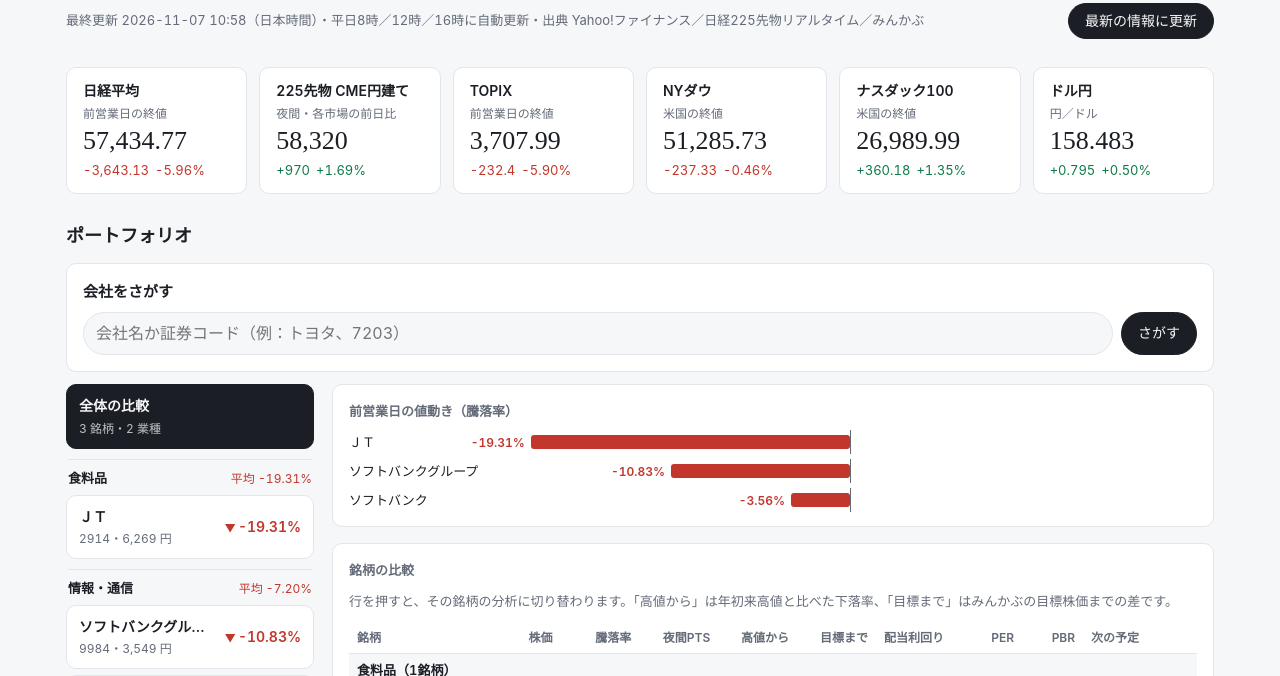
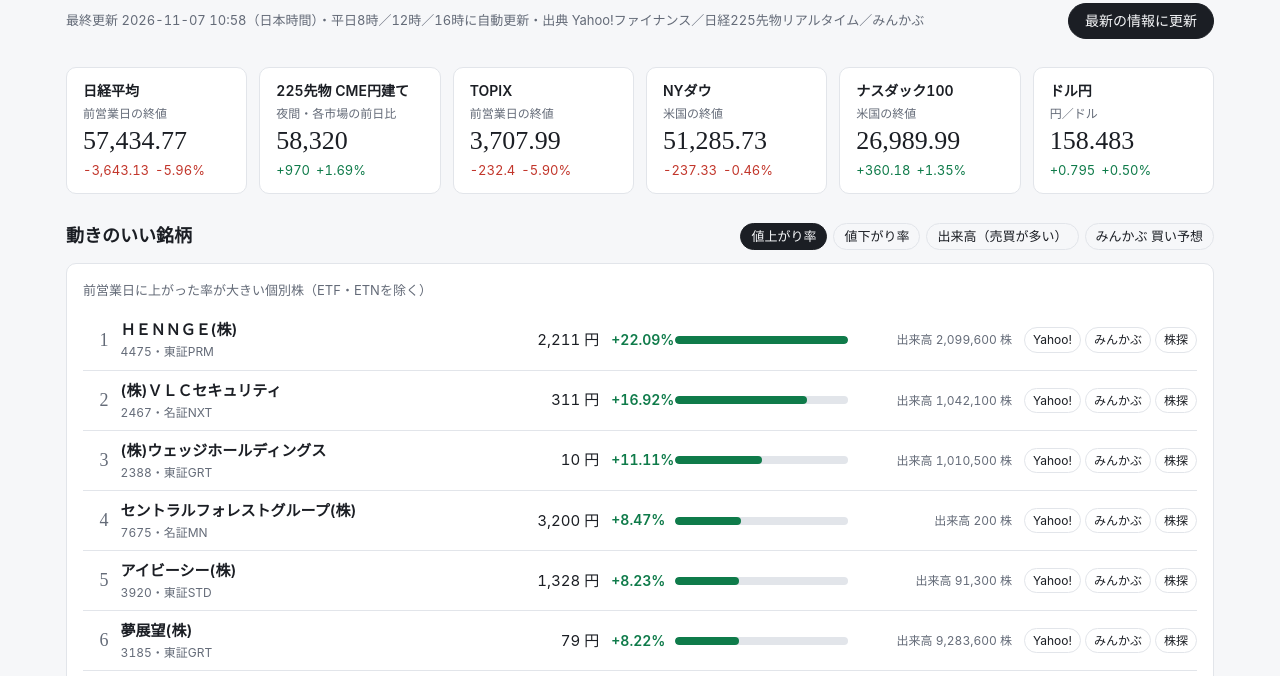
Before and after one commit to fellowskumazaki-bot/market, a plain HTML site: page index.html in a window 1280 px wide. Shown: the part 115-791 px from the top of the page. Drawn offline with Linux system fonts and the light colour scheme.

Commit message:
動きのいい銘柄（ランキング）を追加

```diff
--- a/data/market.json
+++ b/data/market.json
@@ -584,5 +584,402 @@
    "date": "2027-01-07",
    "event": "日経225先物 1月限 最終取引日"
   }
- ]
+ ],
+ "movers": {
+  "up": {
+   "label": "値上がり率",
+   "note": "前営業日に上がった率が大きい個別株（ETF・ETNを除く）",
+   "site": "Yahoo!ファイナンス 値上がり率ランキング",
+   "url": "https://finance.yahoo.co.jp/stocks/ranking/up?market=all",
+   "rows": [
+    {
+     "rank": 1,
+     "name": "ＨＥＮＮＧＥ(株)",
+     "code": "4475",
+     "market": "東証PRM",
+     "price": 2211.0,
+     "change": 400.0,
+     "pct": 22.09,
+     "volume": 2099600,
+     "url": "https://finance.yahoo.co.jp/quote/4475.T"
+    },
+    {
+     "rank": 2,
+     "name": "(株)ＶＬＣセキュリティ",
+     "code": "2467",
+     "market": "名証NXT",
+     "price": 311.0,
+     "change": 45.0,
+     "pct": 16.92,
+     "volume": 1042100,
+     "url": "https://finance.yahoo.co.jp/quote/2467.N"
+    },
+    {
+     "rank": 3,
+     "name": "(株)ウェッジホールディングス",
+     "code": "2388",
+     "market": "東証GRT",
+     "price": 10.0,
+     "change": 1.0,
+     "pct": 11.11,
+     "volume": 1010500,
+     "url": "https://finance.yahoo.co.jp/quote/2388.T"
+    },
+    {
+     "rank": 4,
+     "name": "セントラルフォレストグループ(株)",
+     "code": "7675",
+     "market": "名証MN",
+     "price": 3200.0,
+     "change": 250.0,
+     "pct": 8.47,
+     "volume": 200,
+     "url": "https://finance.yahoo.co.jp/quote/7675.N"
+    },
+    {
+     "rank": 5,
+     "name": "アイビーシー(株)",
+     "code": "3920",
+     "market": "東証STD",
+     "price": 1328.0,
+     "change": 101.0,
+     "pct": 8.23,
+     "volume": 91300,
+     "url": "https://finance.yahoo.co.jp/quote/3920.T"
+    },
+    {
+     "rank": 6,
+     "name": "夢展望(株)",
+     "code": "3185",
+     "market": "東証GRT",
+     "price": 79.0,
+     "change": 6.0,
+     "pct": 8.22,
+     "volume": 9283600,
+     "url": "https://finance.yahoo.co.jp/quote/3185.T"
+    },
+    {
+     "rank": 7,
+     "name": "東京インキ(株)",
+     "code": "4635",
+     "market": "東証STD",
+     "price": 2076.0,
+     "change": 157.0,
+     "pct": 8.18,
+     "volume": 457900,
+     "url": "https://finance.yahoo.co.jp/quote/4635.T"
+    },
+    {
+     "rank": 8,
+     "name": "アクセルマーク(株)",
+     "code": "3624",
+     "market": "東証GRT",
+     "price": 29.0,
+     "change": 2.0,
+     "pct": 7.41,
+     "volume": 2255100,
+     "url": "https://finance.yahoo.co.jp/quote/3624.T"
+    },
+    {
+     "rank": 9,
+     "name": "地主(株)",
+     "code": "3252",
+     "market": "東証PRM",
+     "price": 2924.0,
+     "change": 200.0,
+     "pct": 7.34,
+     "volume": 912000,
+     "url": "https://finance.yahoo.co.jp/quote/3252.T"
+    },
+    {
+     "rank": 10,
+     "name": "データセクション(株)",
+     "code": "3905",
+     "market": "東証GRT",
+     "price": 1583.0,
+     "change": 101.0,
+     "pct": 6.82,
+     "volume": 31002400,
+     "url": "https://finance.yahoo.co.jp/quote/3905.T"
+    }
+   ]
+  },
+  "down": {
+   "label": "値下がり率",
+   "note": "前営業日に下がった率が大きい個別株（ETF・ETNを除く）",
+   "site": "Yahoo!ファイナンス 値下がり率ランキング",
+   "url": "https://finance.yahoo.co.jp/stocks/ranking/down?market=all",
+   "rows": [
+    {
+     "rank": 1,
+     "name": "イー・ガーディアン(株)",
+     "code": "6050",
+     "market": "東証PRM",
+     "price": 1166.0,
+     "change": -400.0,
+     "pct": -25.54,
+     "volume": 59100,
+     "url": "https://finance.yahoo.co.jp/quote/6050.T"
+    },
+    {
+     "rank": 2,
+     "name": "(株)イメージ　ワン",
+     "code": "2667",
+     "market": "東証STD",
+     "price": 70.0,
+     "change": -23.0,
+     "pct": -24.73,
+     "volume": 4030400,
+     "url": "https://finance.yahoo.co.jp/quote/2667.T"
+    },
+    {
+     "rank": 3,
+     "name": "(株)ゼネテック",
+     "code": "4492",
+     "market": "東証STD",
+     "price": 261.0,
+     "change": -71.0,
+     "pct": -21.39,
+     "volume": 708400,
+     "url": "https://finance.yahoo.co.jp/quote/4492.T"
+    },
+    {
+     "rank": 4,
+     "name": "ＳＣＡＴ(株)",
+     "code": "3974",
+     "market": "東証STD",
+     "price": 558.0,
+     "change": -143.0,
+     "pct": -20.4,
+     "volume": 513000,
+     "url": "https://finance.yahoo.co.jp/quote/3974.T"
+    },
+    {
+     "rank": 5,
+     "name": "ＪＴ",
+     "code": "2914",
+     "market": "東証PRM",
+     "price": 6269.0,
+     "change": -1500.0,
+     "pct": -19.31,
+     "volume": 2794400,
+     "url": "https://finance.yahoo.co.jp/quote/2914.T"
+    },
+    {
+     "rank": 6,
+     "name": "(株)ギミック",
+     "code": "475A",
+     "market": "東証STD",
+     "price": 424.0,
+     "change": -96.0,
+     "pct": -18.46,
+     "volume": 135800,
+     "url": "https://finance.yahoo.co.jp/quote/475A.T"
+    },
+    {
+     "rank": 7,
+     "name": "(株)日本エム・ディ・エム",
+     "code": "7600",
+     "market": "東証PRM",
+     "price": 372.0,
+     "change": -80.0,
+     "pct": -17.7,
+     "volume": 199500,
+     "url": "https://finance.yahoo.co.jp/quote/7600.T"
+    },
+    {
+     "rank": 8,
+     "name": "ＢＣＣ(株)",
+     "code": "7376",
+     "market": "東証GRT",
+     "price": 361.0,
+     "change": -77.0,
+     "pct": -17.58,
+     "volume": 221000,
+     "url": "https://finance.yahoo.co.jp/quote/7376.T"
+    },
+    {
+     "rank": 9,
+     "name": "(株)オートウェーブ",
+     "code": "2666",
+     "market": "東証STD",
+     "price": 154.0,
+     "change": -32.0,
+     "pct": -17.2,
+     "volume": 381400,
+     "url": "https://finance.yahoo.co.jp/quote/2666.T"
+    },
+    {
+     "rank": 10,
+     "name": "タメニー(株)",
+     "code": "6181",
+     "market": "東証GRT",
+     "price": 62.0,
+     "change": -12.0,
+     "pct": -16.22,
+     "volume": 833500,
+     "url": "https://finance.yahoo.co.jp/quote/6181.T"
+    }
+   ]
+  },
+  "volume": {
+   "label": "出来高（売買が多い）",
+   "note": "前営業日に売買された株数が多い個別株（ETF・ETNを除く）",
+   "site": "Yahoo!ファイナンス 出来高ランキング",
+   "url": "https://finance.yahoo.co.jp/stocks/ranking/volume?market=all",
+   "rows": [
+    {
+     "rank": 1,
+     "name": "ＮＴＴ(株)",
+     "code": "9432",
+     "market": "東証PRM",
+     "price": 160.2,
+     "change": -4.7,
+     "pct": -2.85,
+     "volume": 339183900,
+     "url": "https://finance.yahoo.co.jp/quote/9432.T"
+    },
+    {
+     "rank": 2,
+     "name": "オンコセラピー・サイエンス(株)",
+     "code": "4564",
+     "market": "東証GRT",
+     "price": 16.0,
+     "change": -1.0,
+     "pct": -5.88,
+     "volume": 207919900,
+     "url": "https://finance.yahoo.co.jp/quote/4564.T"
+    },
+    {
+     "rank": 3,
+     "name": "キオクシアホールディングス(株)",
+     "code": "285A",
+     "market": "東証PRM",
+     "price": 8511.0,
+     "change": -813.0,
+     "pct": -8.72,
+     "volume": 169758100,
+     "url": "https://finance.yahoo.co.jp/quote/285A.T"
+    },
+    {
+     "rank": 4,
+     "name": "(株)ランド",
+     "code": "8918",
+     "market": "東証STD",
+     "price": 9.0,
+     "change": 0.0,
+     "pct": 0.0,
+     "volume": 135705400,
+     "url": "https://finance.yahoo.co.jp/quote/8918.T"
+    },
+    {
+     "rank": 5,
+     "name": "東京海上ホールディングス(株)",
+     "code": "8766",
+     "market": "東証PRM",
+     "price": 569.8,
+     "change": -36.2,
+     "pct": -5.97,
+     "volume": 113253100,
+     "url": "https://finance.yahoo.co.jp/quote/8766.T"
+    },
+    {
+     "rank": 6,
+     "name": "ソフトバンク(株)",
+     "code": "9434",
+     "market": "東証PRM",
+     "price": 235.4,
+     "change": -8.7,
+     "pct": -3.56,
+     "volume": 101077500,
+     "url": "https://finance.yahoo.co.jp/quote/9434.T"
+    },
+    {
+     "rank": 7,
+     "name": "ソニーフィナンシャルグループ(株)",
+     "code": "8729",
+     "market": "東証PRM",
+     "price": 141.2,
+     "change": -6.0,
+     "pct": -4.08,
+     "volume": 92087300,
+     "url": "https://finance.yahoo.co.jp/quote/8729.T"
+    },
+    {
+     "rank": 8,
+     "name": "ソレイジア・ファーマ(株)",
+     "code": "4597",
+     "market": "東証GRT",
+     "price": 23.0,
+     "change": -1.0,
+     "pct": -4.17,
+     "volume": 88601000,
+     "url": "https://finance.yahoo.co.jp/quote/4597.T"
+    },
+    {
+     "rank": 9,
+     "name": "三菱重工業(株)",
+     "code": "7011",
+     "market": "東証PRM",
+     "price": 2912.5,
+     "change": -139.5,
+     "pct": -4.57,
+     "volume": 83370300,
+     "url": "https://finance.yahoo.co.jp/quote/7011.T"
+    },
+    {
+     "rank": 10,
+     "name": "ソフトバンクグループ(株)",
+     "code": "9984",
+     "market": "東証PRM",
+     "price": 3549.0,
+     "change": -431.0,
+     "pct": -10.83,
+     "volume": 74507100,
+     "url": "https://finance.yahoo.co.jp/quote/9984.T"
+    }
+   ]
+  },
+  "minkabu": {
+   "label": "みんかぶ 買い予想",
+   "note": "みんかぶ会員の株価予想で「買い」が多い銘柄",
+   "site": "みんかぶ みんなの株価予想",
+   "url": "https://minkabu.jp/",
+   "rows": [
+    {
+     "rank": 1,
+     "name": "キオクシア",
+     "code": "285A",
+     "market": "東証PRM",
+     "price": 8511.0,
+     "change": -813.0,
+     "pct": -8.72,
+     "volume": null,
+     "url": "https://finance.yahoo.co.jp/quote/285A.T"
+    },
+    {
+     "rank": 2,
+     "name": "ココナラ",
+     "code": "4176",
+     "market": "東証GRT",
+     "price": 257.0,
+     "change": -18.0,
+     "pct": -6.55,
+     "volume": null,
+     "url": "https://finance.yahoo.co.jp/quote/4176.T"
+    },
+    {
+     "rank": 3,
+     "name": "太陽誘電",
+     "code": "6976",
+     "market": "東証PRM",
+     "price": 6674.0,
+     "change": 94.0,
+     "pct": 1.43,
+     "volume": null,
+     "url": "https://finance.yahoo.co.jp/quote/6976.T"
+    }
+   ]
+  }
+ }
 }
--- a/index.html
+++ b/index.html
@@ -76,6 +76,30 @@
   .chips .n { color: var(--muted); margin-right: 4px; }
   .nd-top { display: flex; flex-wrap: wrap; gap: 8px; align-items: center; justify-content: space-between; }
   .filters { display: flex; flex-wrap: wrap; gap: 6px; }
+  .mv-list { margin: 0; padding: 0; list-style: none; display: grid; }
+  .mv-row { display: grid; grid-template-columns: 1.6rem minmax(0, 1.6fr) 5.5rem minmax(6rem, 1fr) 9.5rem auto; gap: 4px 12px; align-items: center; padding: 8px 0; border-bottom: 1px solid var(--line); }
+  .mv-row:last-child { border-bottom: 0; }
+  .mv-rank { font-family: var(--serif); font-size: 18px; color: var(--muted); text-align: right; }
+  .mv-name { display: grid; min-width: 0; }
+  .mv-name a { font-weight: 600; text-decoration: none; overflow: hidden; text-overflow: ellipsis; white-space: nowrap; }
+  .mv-name a:hover { text-decoration: underline; }
+  .mv-name .sub { display: flex; gap: 6px; flex-wrap: wrap; align-items: center; }
+  .mine { font-size: 11px; border: 1px solid var(--accent); color: var(--accent); border-radius: 999px; padding: 0 6px; cursor: pointer; background: none; }
+  .mv-price { text-align: right; }
+  .mv-pct { display: grid; grid-template-columns: 3.6rem minmax(0, 1fr); gap: 6px; align-items: center; font-weight: 600; font-size: 14px; }
+  .mv-pct .track { height: 8px; border-radius: 999px; background: var(--line); overflow: hidden; }
+  .mv-pct .track span { display: block; height: 100%; border-radius: 999px; }
+  .mv-vol { text-align: right; color: var(--muted); font-size: 12px; }
+  .mv-links { display: flex; gap: 4px; }
+  .mini { font-size: 12px; border: 1px solid var(--line); border-radius: 999px; padding: 2px 8px; text-decoration: none; white-space: nowrap; }
+  .mini:hover { border-color: var(--fg); }
+  @media (max-width: 780px) {
+    .mv-row { grid-template-columns: 1.4rem minmax(0, 1fr) auto; }
+    .mv-price { grid-column: 3; grid-row: 1; }
+    .mv-pct { grid-column: 2 / 4; }
+    .mv-vol { grid-column: 2; text-align: left; }
+    .mv-links { grid-column: 2 / 4; }
+  }
   .finder { gap: 8px; }
   .finder-lab { font-weight: 600; font-size: 15px; }
   .finder-row { display: flex; gap: 8px; }
@@ -220,6 +244,18 @@
   <div id="error" class="msg err" hidden></div>
 
   <section class="tiles" id="tiles" aria-label="主な指標"></section>
+
+  <section class="section" id="movers" hidden>
+    <div class="nd-top">
+      <h2>動きのいい銘柄</h2>
+      <div class="filters" role="group" aria-label="ランキングの種類" id="mv-tabs"></div>
+    </div>
+    <div class="card">
+      <p class="note" id="mv-note"></p>
+      <ol class="mv-list" id="mv-list"></ol>
+      <div id="mv-src"></div>
+    </div>
+  </section>
 
   <section class="section" id="portfolio">
     <h2>ポートフォリオ</h2>
@@ -849,9 +885,55 @@
       { label: '値', f: 'value', r: 1, fmt: function (v, row) { return row.unit === '%' ? pct(v) : num(v); } }, { label: '単位', f: 'unit', dim: 1 }], m.funds || []);
   }
 
+  // 動きのいい銘柄：各サイトのランキングから集めたもの
+  var mvKey = 'up';
+  try { mvKey = localStorage.getItem('mk-mv') || 'up'; } catch (e) {}
+  function renderMovers(m) {
+    var sec = document.getElementById('movers');
+    var mv = m && m.movers;
+    if (!mv) { sec.hidden = true; return; }
+    sec.hidden = false;
+    var keys = Object.keys(mv);
+    if (keys.indexOf(mvKey) < 0) mvKey = keys[0];
+    var tabs = clear(document.getElementById('mv-tabs'));
+    keys.forEach(function (k) {
+      var b = el('button', 'pill', mv[k].label); b.type = 'button'; b.setAttribute('aria-pressed', String(k === mvKey));
+      b.addEventListener('click', function () { mvKey = k; try { localStorage.setItem('mk-mv', k); } catch (e) {} renderMovers(state.market); });
+      tabs.appendChild(b);
+    });
+    var cur = mv[mvKey];
+    document.getElementById('mv-note').textContent = cur.note || '';
+    var mine = {}; ((state.watch && state.watch.watch) || []).forEach(function (r) { mine[r.code] = true; });
+    var rows = cur.rows || [];
+    var mx = Math.max.apply(null, rows.map(function (r) { return Math.abs(r.pct || 0); }).concat([1]));
+    var list = clear(document.getElementById('mv-list'));
+    rows.forEach(function (r) {
+      var li = el('li', 'mv-row');
+      li.appendChild(el('span', 'mv-rank', r.rank));
+      var nm = el('span', 'mv-name');
+      var a = el('a', '', r.name); a.href = r.url; a.target = '_blank'; a.rel = 'noopener noreferrer'; nm.appendChild(a);
+      var sub = el('span', 'sub'); sub.appendChild(document.createTextNode(r.code + '・' + (r.market || '')));
+      if (mine[r.code]) { var mb = el('button', 'mine', 'ポートフォリオ'); mb.type = 'button'; mb.addEventListener('click', function () { pick(r.code); document.getElementById('portfolio').scrollIntoView(); }); sub.appendChild(mb); }
+      nm.appendChild(sub); li.appendChild(nm);
+      li.appendChild(el('span', 'mv-price', r.price == null ? '—' : num(r.price) + ' 円'));
+      var p = el('span', 'mv-pct'); p.appendChild(tone(el('span', '', pct(r.pct)), r.pct));
+      var tr = el('span', 'track'); var s = el('span'); s.style.width = (Math.abs(r.pct || 0) / mx * 100) + '%'; s.style.background = r.pct < 0 ? 'var(--down)' : 'var(--up)'; tr.appendChild(s); p.appendChild(tr);
+      li.appendChild(p);
+      li.appendChild(el('span', 'mv-vol', r.volume == null ? '' : '出来高 ' + num(r.volume) + ' 株'));
+      var lk = el('span', 'mv-links');
+      [['Yahoo!', r.url], ['みんかぶ', 'https://minkabu.jp/stock/' + r.code], ['株探', 'https://kabutan.jp/stock/?code=' + r.code]].forEach(function (x) {
+        var b = el('a', 'mini', x[0]); b.href = x[1]; b.target = '_blank'; b.rel = 'noopener noreferrer'; lk.appendChild(b);
+      });
+      li.appendChild(lk);
+      list.appendChild(li);
+    });
+    var src = clear(document.getElementById('mv-src'));
+    src.appendChild(srcLine(cur.site, null, cur.url, null, '出典', 'ランキングを開く'));
+  }
+
   function render() {
     var m = state.market, w = state.watch;
-    if (m) { renderHeader(m); renderTiles(m); renderFutures(m); renderRest(m); }
+    if (m) { renderHeader(m); renderTiles(m); renderMovers(m); renderFutures(m); renderRest(m); }
     renderFilters(); renderPortfolio();
   }
 
```
